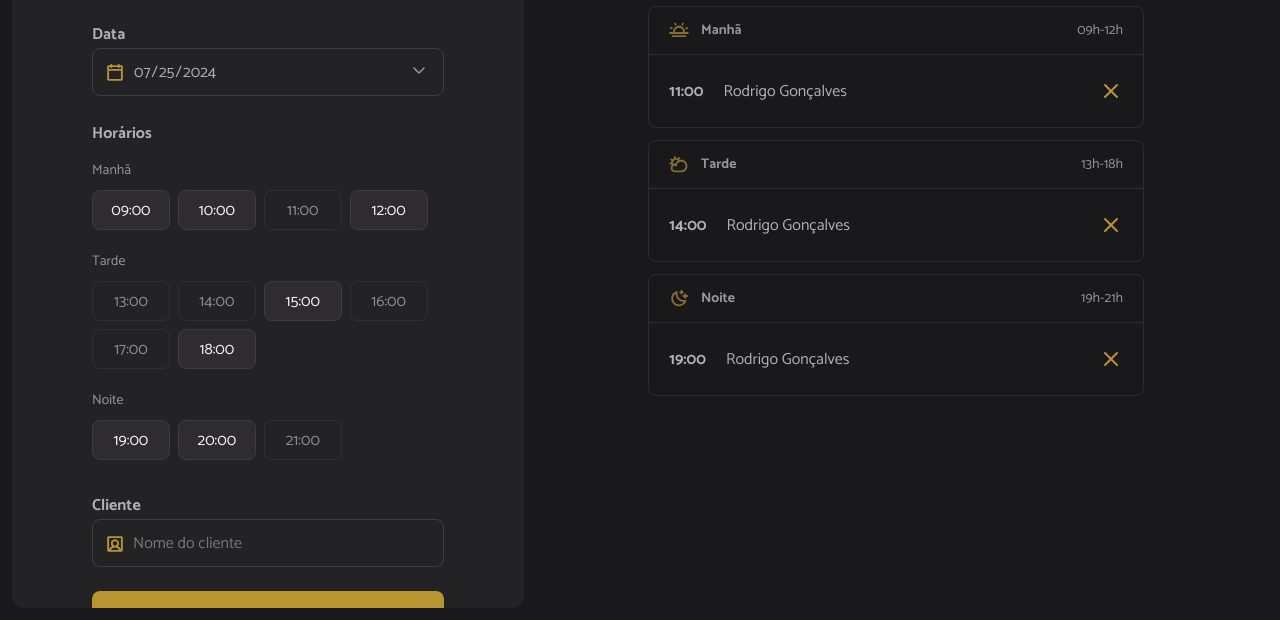
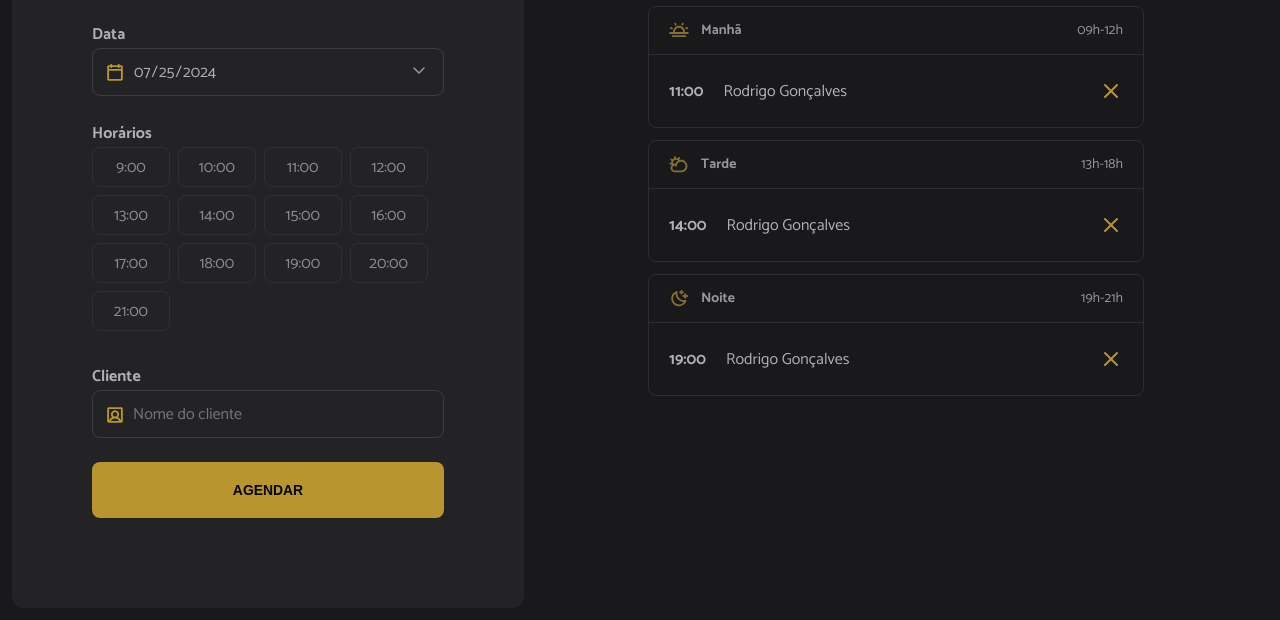
Before and after one commit to JoaoMagnago/mba-09-hair-day, a website built with webpack: page index.html in a window 1280 px wide. Shown: the part 180-800 px from the top of the page. Built offline with nearby package versions, Linux system fonts and the light colour scheme.

Commit message:
feat: dynamically display hours in form

```diff
--- a/index.html
+++ b/index.html
@@ -34,54 +34,7 @@
       </div>
 
       <span class="label">Horários</span>
-      <ul id="hours" class="hours" aria-label="Horários disponíveis de manhã">
-        <!-- Exemplo: Manhã -->
-        <li data-period="morning" class="hour-period">Manhã</li>
-        <li data-period="morning" value="09:00" class="hour hour-available">
-          09:00
-        </li>
-        <li data-period="morning" value="10:00" class="hour hour-available">
-          10:00
-        </li>
-        <li data-period="morning" value="11:00" class="hour hour-unavailable">
-          11:00
-        </li>
-        <li data-period="morning" value="12:00" class="hour hour-available">
-          12:00
-        </li>
-        <!-- Exemplo: Tarde  -->
-        <li data-period="morning" class="hour-period">Tarde</li>
-        <li data-period="afternoon" value="13:00" class="hour hour-unavailable">
-          13:00
-        </li>
-        <li data-period="afternoon" value="14:00" class="hour hour-unavailable">
-          14:00
-        </li>
-        <li data-period="afternoon" value="15:00" class="hour hour-available">
-          15:00
-        </li>
-        <li data-period="afternoon" value="16:00" class="hour hour-unavailable">
-          16:00
-        </li>
-        <li data-period="afternoon" value="17:00" class="hour hour-unavailable">
-          17:00
-        </li>
-        <li data-period="afternoon" value="18:00" class="hour hour-available">
-          18:00
-        </li>
-        <!-- Exemplo: Noite -->
-        <li data-period="morning" class="hour-period">Noite</li>
-
-        <li data-period="night" value="19:00" class="hour hour-available">
-          19:00
-        </li>
-        <li data-period="night" value="20:00" class="hour hour-available">
-          20:00
-        </li>
-        <li data-period="night" value="21:00" class="hour hour-unavailable">
-          21:00
-        </li>
-      </ul>
+      <ul id="hours" class="hours" aria-label="Horários disponíveis de manhã"></ul>
 
       <label for="client" class="label">Cliente</label>
       <div class="input">
--- a/src/main.js
+++ b/src/main.js
@@ -10,3 +10,4 @@ import "./styles/schedule.css"
 
 // JS
 import "./modules/form/submit.js"
+import "./modules/page-load.js"
--- /dev/null
+++ b/src/modules/form/hours-load.js
@@ -0,0 +1,28 @@
+import dayjs from "dayjs"
+
+import { openingHours } from '../../utils/opening-hours'
+
+const hours = document.getElementById("hours")
+
+export function hoursLoad({ date }) {
+  const opening = openingHours.map((hour) => {
+    const [scheduleHour] = hour.split(":")
+
+    const isHourPast = dayjs(date).add(scheduleHour, "hour").isAfter(dayjs())
+
+    return {
+      hour,
+      available: isHourPast
+    }
+  })
+
+  opening.forEach(({ hour, available }) => {
+    const li = document.createElement('li')
+
+    li.classList.add("hour")
+    li.classList.add(available ? "hour-available" : "hour-unavailable")
+
+    li.textContent = hour
+    hours.append(li)
+  })
+}
--- /dev/null
+++ b/src/modules/page-load.js
@@ -0,0 +1,5 @@
+import { schedulesDay } from "./schedules/load"
+
+document.addEventListener("DOMContentLoaded", function () {
+  schedulesDay()
+})
--- /dev/null
+++ b/src/modules/schedules/load.js
@@ -0,0 +1,8 @@
+import { hoursLoad } from "../form/hours-load";
+
+const selectedDate = document.getElementById("date")
+export function schedulesDay() {
+  const date = selectedDate.value
+
+  hoursLoad({ date })
+}
```
